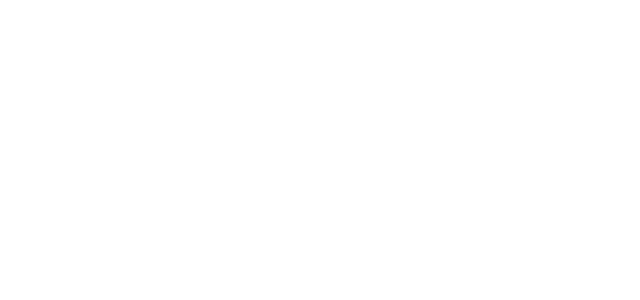
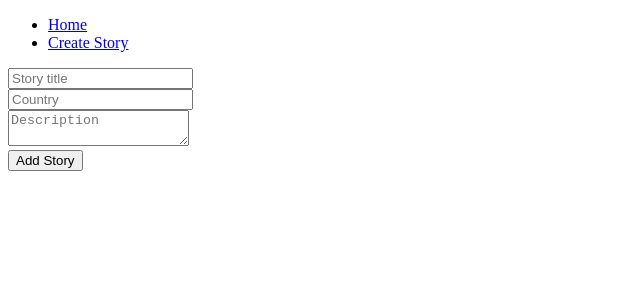
Before and after one commit to expat-journal-lambda/expatJournal-FE, a React (Create React App) app in the folder client/: page /add-story in a window 1280 px wide. Shown: the top 300 px of the page, without its empty margins (0-640 px from the left). Built offline with nearby package versions, Linux system fonts and the light colour scheme.

Commit message:
Create a story form to add story

```diff
--- a/client/src/App.js
+++ b/client/src/App.js
@@ -1,11 +1,15 @@
 import React from "react";
 import { Route } from "react-router-dom";
 import StoryList from "./components/Stories/StoryList";
+import Navbar from "./components/Navigation/Navbar";
+import StoryForm from "./components/Stories/StoryForm";
 
 const App = () => {
   return (
     <div>
+      <Navbar />
       <Route exact path="/" component={StoryList} />
+      <Route path="/add-story" component={StoryForm} />
     </div>
   );
 };
--- /dev/null
+++ b/client/src/components/Navigation/Navbar.js
@@ -0,0 +1,21 @@
+import React from "react";
+import { NavLink } from "react-router-dom";
+
+const Navbar = () => {
+  return (
+    <header>
+      <nav>
+        <ul>
+          <li>
+            <NavLink to="/">Home</NavLink>
+          </li>
+          <li>
+            <NavLink to="/add-story">Create Story</NavLink>
+          </li>
+        </ul>
+      </nav>
+    </header>
+  );
+};
+
+export default Navbar;
--- /dev/null
+++ b/client/src/components/Stories/StoryForm.js
@@ -0,0 +1,60 @@
+import React, { Component } from "react";
+
+class StoryForm extends Component {
+  state = {
+    id: null,
+    sName: "",
+    sContent: "",
+    user: null || 3,
+    sCountry: ""
+  };
+
+  change = evt => {
+    evt.preventDefault();
+    this.setState({ [evt.target.name]: evt.target.value });
+  };
+
+  submit = evt => {
+    evt.preventDefault();
+  };
+
+  render() {
+    const { sName, sContent, sCountry } = this.props;
+    return (
+      <div>
+        <form method="post" onSubmit={this.submit}>
+          <div>
+            <input
+              type="text"
+              name="sName"
+              value={sName}
+              onChange={this.change}
+              placeholder="Story title"
+            />
+          </div>
+          <div>
+            <input
+              type="text"
+              name="sCountry"
+              value={sCountry}
+              onChange={this.change}
+              placeholder="Country"
+            />
+          </div>
+          <div>
+            <textarea
+              name="sContent"
+              value={sContent}
+              onChange={this.change}
+              placeholder="Description"
+            />
+          </div>
+          <div>
+            <button type="submit">Add Story</button>
+          </div>
+        </form>
+      </div>
+    );
+  }
+}
+export default StoryForm;
```
